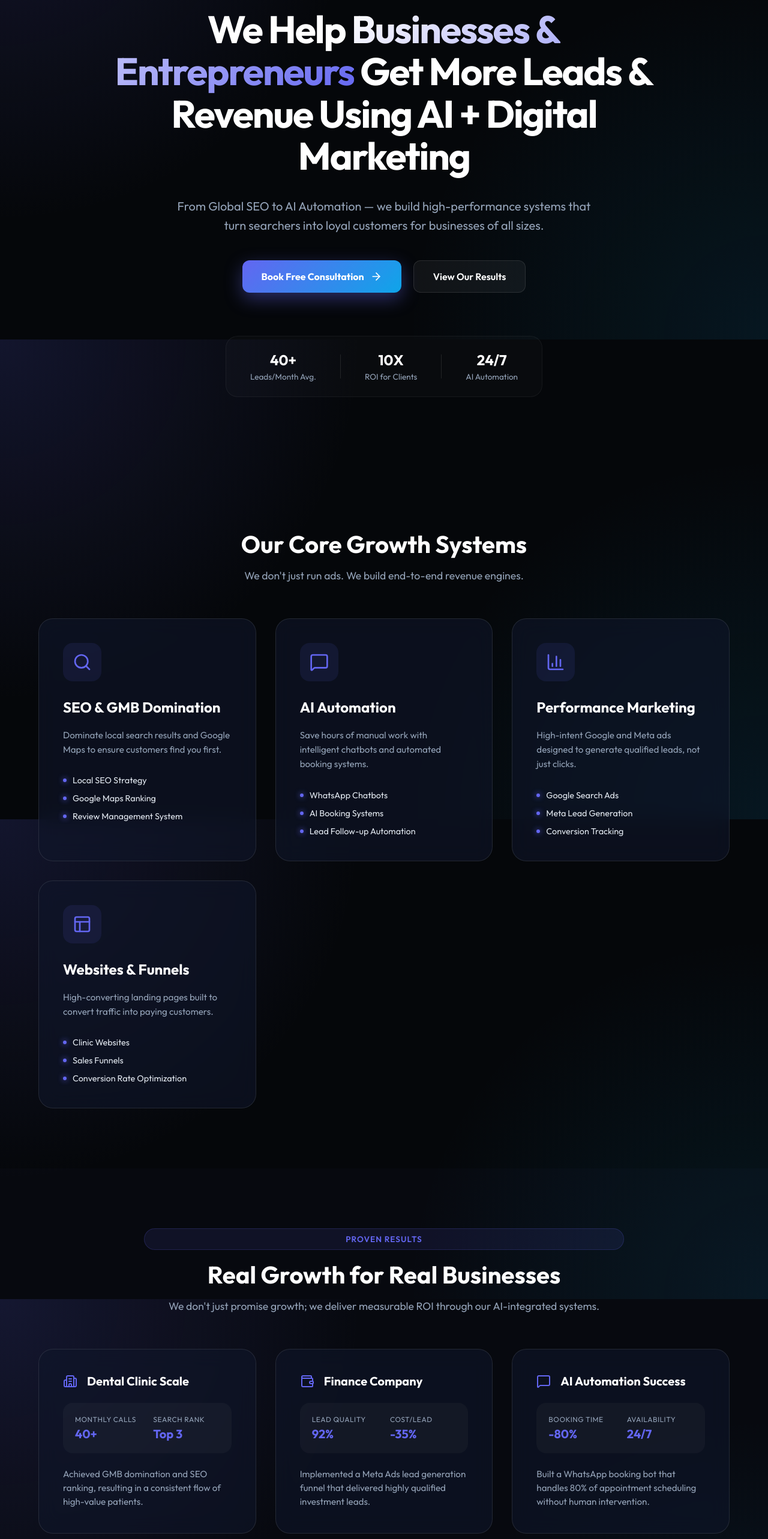
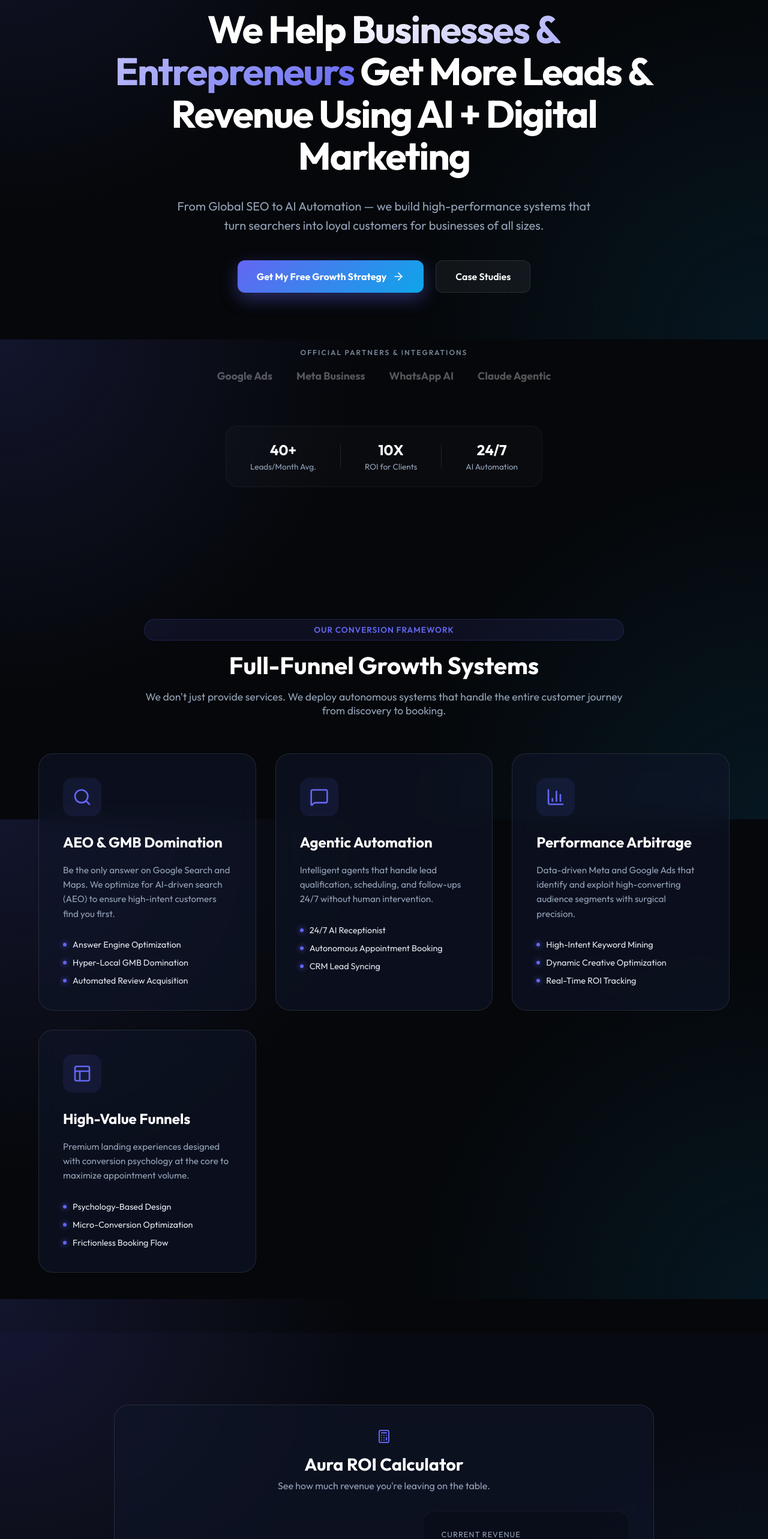
Before and after one commit to BitmAura/AuradigitalMarketing, a Next.js app: page / in a window 1280 px wide. Shown: the part 234-2800 px from the top of the page at 60% size. Built offline with nearby package versions, Linux system fonts and the light colour scheme.

Commit message:
Ultimate: Full conversion overhaul with ROI Calculator, Service Blueprint, and Trust Bar

```diff
--- a/src/app/page.module.css
+++ b/src/app/page.module.css
@@ -91,6 +91,41 @@
 .secondaryBtn:hover {
   background: rgba(255, 255, 255, 0.1);
   border-color: rgba(255, 255, 255, 0.2);
+}
+
+.trustBar {
+  margin-top: 60px;
+  display: flex;
+  flex-direction: column;
+  gap: 20px;
+  opacity: 0.8;
+}
+
+.trustBar span {
+  font-size: 0.75rem;
+  font-weight: 600;
+  color: var(--text-muted);
+  text-transform: uppercase;
+  letter-spacing: 2px;
+}
+
+.partnerGrid {
+  display: flex;
+  gap: 40px;
+  justify-content: center;
+  align-items: center;
+  flex-wrap: wrap;
+}
+
+.partner {
+  font-size: 1.1rem;
+  font-weight: 700;
+  color: rgba(255, 255, 255, 0.4);
+  transition: color 0.3s ease;
+}
+
+.partner:hover {
+  color: var(--primary);
 }
 
 .heroStats {
@@ -293,6 +328,56 @@
 @keyframes pulse {
   0%, 100% { transform: scale(1); }
   50% { transform: scale(1.05); }
+}
+
+/* Calculator Section */
+.calculatorSection {
+  background: rgba(99, 102, 241, 0.03);
+  padding: 120px 0;
+}
+
+/* Blueprint Section */
+.blueprint {
+  background: #05070a;
+  position: relative;
+}
+
+.blueprintGrid {
+  display: grid;
+  grid-template-columns: repeat(auto-fit, minmax(240px, 1fr));
+  gap: 40px;
+  margin-top: 60px;
+}
+
+.blueprintItem {
+  display: flex;
+  flex-direction: column;
+  gap: 20px;
+  position: relative;
+}
+
+.stepNumber {
+  font-size: 3rem;
+  font-weight: 800;
+  color: rgba(99, 102, 241, 0.1);
+  line-height: 1;
+  transition: all 0.3s ease;
+}
+
+.blueprintItem:hover .stepNumber {
+  color: rgba(99, 102, 241, 0.3);
+  transform: scale(1.1);
+}
+
+.blueprintItem h4 {
+  color: #fff;
+  font-size: 1.25rem;
+}
+
+.blueprintItem p {
+  color: var(--text-muted);
+  font-size: 0.95rem;
+  line-height: 1.5;
 }
 
 /* About Section */
--- a/src/app/page.tsx
+++ b/src/app/page.tsx
@@ -15,6 +15,7 @@ import {
   Store,
   Rocket
 } from 'lucide-react';
+import GrowthCalculator from '@/components/GrowthCalculator';
 import styles from './page.module.css';
 
 const Home = () => {
@@ -37,11 +38,21 @@ const Home = () => {
             </p>
             <div className={styles.heroActions}>
               <a href="#contact" className={styles.primaryBtn}>
-                Book Free Consultation <ArrowRight size={20} />
+                Get My Free Growth Strategy <ArrowRight size={20} />
               </a>
               <a href="#results" className={styles.secondaryBtn}>
-                View Our Results
+                Case Studies
               </a>
+            </div>
+
+            <div className={styles.trustBar}>
+              <span>Official Partners & Integrations</span>
+              <div className={styles.partnerGrid}>
+                <div className={styles.partner}>Google Ads</div>
+                <div className={styles.partner}>Meta Business</div>
+                <div className={styles.partner}>WhatsApp AI</div>
+                <div className={styles.partner}>Claude Agentic</div>
+              </div>
             </div>
             <div className={styles.heroStats}>
               <div className={styles.stat}>
@@ -67,35 +78,43 @@ const Home = () => {
       <section id="services" className={styles.services}>
         <div className="container">
           <div className={styles.sectionHeader}>
-            <h2>Our Core Growth Systems</h2>
-            <p>We don't just run ads. We build end-to-end revenue engines.</p>
+            <div className={styles.badge}>Our Conversion Framework</div>
+            <h2>Full-Funnel Growth Systems</h2>
+            <p>We don't just provide services. We deploy autonomous systems that handle the entire customer journey from discovery to booking.</p>
           </div>
           <div className={styles.servicesGrid}>
             <ServiceCard
-              title="SEO & GMB Domination"
-              description="Dominate local search results and Google Maps to ensure customers find you first."
+              title="AEO & GMB Domination"
+              description="Be the only answer on Google Search and Maps. We optimize for AI-driven search (AEO) to ensure high-intent customers find you first."
               icon={Search}
-              features={["Local SEO Strategy", "Google Maps Ranking", "Review Management System"]}
+              features={["Answer Engine Optimization", "Hyper-Local GMB Domination", "Automated Review Acquisition"]}
             />
             <ServiceCard
-              title="AI Automation"
-              description="Save hours of manual work with intelligent chatbots and automated booking systems."
+              title="Agentic Automation"
+              description="Intelligent agents that handle lead qualification, scheduling, and follow-ups 24/7 without human intervention."
               icon={MessageSquare}
-              features={["WhatsApp Chatbots", "AI Booking Systems", "Lead Follow-up Automation"]}
+              features={["24/7 AI Receptionist", "Autonomous Appointment Booking", "CRM Lead Syncing"]}
             />
             <ServiceCard
-              title="Performance Marketing"
-              description="High-intent Google and Meta ads designed to generate qualified leads, not just clicks."
+              title="Performance Arbitrage"
+              description="Data-driven Meta and Google Ads that identify and exploit high-converting audience segments with surgical precision."
               icon={BarChart3}
-              features={["Google Search Ads", "Meta Lead Generation", "Conversion Tracking"]}
+              features={["High-Intent Keyword Mining", "Dynamic Creative Optimization", "Real-Time ROI Tracking"]}
             />
             <ServiceCard
-              title="Websites & Funnels"
-              description="High-converting landing pages built to convert traffic into paying customers."
+              title="High-Value Funnels"
+              description="Premium landing experiences designed with conversion psychology at the core to maximize appointment volume."
               icon={Layout}
-              features={["Clinic Websites", "Sales Funnels", "Conversion Rate Optimization"]}
+              features={["Psychology-Based Design", "Micro-Conversion Optimization", "Frictionless Booking Flow"]}
             />
           </div>
+        </div>
+      </section>
+
+      {/* ROI Calculator Section */}
+      <section className={styles.calculatorSection}>
+        <div className="container">
+          <GrowthCalculator />
         </div>
       </section>
 
@@ -192,6 +211,39 @@ const Home = () => {
             <div className={styles.stackItem}>
               <div className={styles.stackIcon}>CD</div>
               <span>Claude Code</span>
+            </div>
+          </div>
+        </div>
+      </section>
+
+      {/* Service Blueprint */}
+      <section className={styles.blueprint}>
+        <div className="container">
+          <div className={styles.sectionHeader}>
+            <div className={styles.badge}>The Aura Methodology</div>
+            <h2>How We Build Your Growth Engine</h2>
+            <p>Our systematic 4-step process ensures consistent, predictable scaling for your business.</p>
+          </div>
+          <div className={styles.blueprintGrid}>
+            <div className={styles.blueprintItem}>
+              <div className={styles.stepNumber}>01</div>
+              <h4>Discovery & Mapping</h4>
+              <p>We analyze your market and identify high-intent traffic sources your competitors are missing.</p>
+            </div>
+            <div className={styles.blueprintItem}>
+              <div className={styles.stepNumber}>02</div>
+              <h4>System Deployment</h4>
+              <p>We build your high-converting funnels and deploy autonomous AI agents to handle leads.</p>
+            </div>
+            <div className={styles.blueprintItem}>
+              <div className={styles.stepNumber}>03</div>
+              <h4>Traffic Injection</h4>
+              <p>We scale your visibility through hyper-targeted GMB domination and performance ads.</p>
+            </div>
+            <div className={styles.blueprintItem}>
+              <div className={styles.stepNumber}>04</div>
+              <h4>Optimization Loop</h4>
+              <p>Continuous AI-driven optimization of your conversion rates and lead quality for maximum ROI.</p>
             </div>
           </div>
         </div>
--- /dev/null
+++ b/src/components/GrowthCalculator.module.css
@@ -0,0 +1,158 @@
+.container {
+  padding: 40px;
+  max-width: 900px;
+  margin: 0 auto;
+  display: flex;
+  flex-direction: column;
+  gap: 32px;
+}
+
+.header {
+  text-align: center;
+  display: flex;
+  flex-direction: column;
+  align-items: center;
+  gap: 8px;
+}
+
+.icon {
+  color: var(--primary);
+  margin-bottom: 8px;
+}
+
+.header h3 {
+  font-size: 1.8rem;
+  color: #fff;
+}
+
+.header p {
+  color: var(--text-muted);
+}
+
+.calculatorGrid {
+  display: grid;
+  grid-template-columns: 1.2fr 1fr;
+  gap: 60px;
+  align-items: center;
+}
+
+.inputs {
+  display: flex;
+  flex-direction: column;
+  gap: 24px;
+}
+
+.inputGroup {
+  display: flex;
+  flex-direction: column;
+  gap: 12px;
+}
+
+.inputGroup label {
+  color: #fff;
+  font-weight: 500;
+  font-size: 0.95rem;
+}
+
+.inputGroup input[type="range"] {
+  width: 100%;
+  accent-color: var(--primary);
+  cursor: pointer;
+}
+
+.results {
+  display: flex;
+  flex-direction: column;
+  gap: 20px;
+  background: rgba(0, 0, 0, 0.2);
+  padding: 30px;
+  border-radius: 20px;
+  border: 1px solid rgba(255, 255, 255, 0.05);
+}
+
+.resultItem {
+  display: flex;
+  flex-direction: column;
+  gap: 4px;
+}
+
+.resultItem span {
+  font-size: 0.8rem;
+  color: var(--text-muted);
+  text-transform: uppercase;
+  letter-spacing: 1px;
+}
+
+.resultItem .value {
+  font-size: 1.8rem;
+  font-weight: 700;
+  color: #fff;
+}
+
+.highlight .value {
+  color: var(--primary);
+  font-size: 2.2rem;
+}
+
+.badge {
+  background: rgba(16, 185, 129, 0.15);
+  color: #10b981;
+  padding: 4px 10px;
+  border-radius: 6px;
+  font-size: 0.75rem;
+  font-weight: 700;
+  width: fit-content;
+  margin-top: 4px;
+}
+
+.potential {
+  margin-top: 10px;
+  padding-top: 20px;
+  border-top: 1px solid rgba(255, 255, 255, 0.1);
+  display: flex;
+  align-items: center;
+  gap: 12px;
+  color: #10b981;
+}
+
+.potential strong {
+  font-size: 1.2rem;
+  display: block;
+}
+
+.potential span {
+  font-size: 0.8rem;
+  color: var(--text-muted);
+}
+
+.cta {
+  background: linear-gradient(135deg, var(--primary), var(--secondary));
+  color: #fff;
+  padding: 16px;
+  border: none;
+  border-radius: 12px;
+  font-weight: 700;
+  font-size: 1rem;
+  cursor: pointer;
+  display: flex;
+  align-items: center;
+  justify-content: center;
+  gap: 10px;
+  transition: all 0.3s ease;
+}
+
+.cta:hover {
+  transform: translateY(-2px);
+  box-shadow: 0 10px 20px rgba(99, 102, 241, 0.3);
+}
+
+@media (max-width: 768px) {
+  .calculatorGrid {
+    grid-template-columns: 1fr;
+    gap: 40px;
+  }
+
+  .container {
+    padding: 30px 20px;
+  }
+}
--- /dev/null
+++ b/src/components/GrowthCalculator.tsx
@@ -0,0 +1,86 @@
+"use client";
+
+import React, { useState } from 'react';
+import styles from './GrowthCalculator.module.css';
+import { Calculator, TrendingUp, DollarSign } from 'lucide-react';
+
+const GrowthCalculator = () => {
+  const [leads, setLeads] = useState(20);
+  const [conversion, setConversion] = useState(10);
+  const [value, setValue] = useState(500);
+
+  const monthlyRevenue = leads * (conversion / 100) * value;
+  const growthRevenue = (leads * 2.5) * ((conversion + 5) / 100) * value;
+  const difference = growthRevenue - monthlyRevenue;
+
+  return (
+    <div className={`glass-card ${styles.container}`}>
+      <div className={styles.header}>
+        <Calculator className={styles.icon} />
+        <h3>Aura ROI Calculator</h3>
+        <p>See how much revenue you're leaving on the table.</p>
+      </div>
+
+      <div className={styles.calculatorGrid}>
+        <div className={styles.inputs}>
+          <div className={styles.inputGroup}>
+            <label>Current Monthly Leads: {leads}</label>
+            <input
+              type="range"
+              min="5"
+              max="200"
+              value={leads}
+              onChange={(e) => setLeads(Number(e.target.value))}
+            />
+          </div>
+          <div className={styles.inputGroup}>
+            <label>Conversion Rate: {conversion}%</label>
+            <input
+              type="range"
+              min="1"
+              max="50"
+              value={conversion}
+              onChange={(e) => setConversion(Number(e.target.value))}
+            />
+          </div>
+          <div className={styles.inputGroup}>
+            <label>Avg. Customer Value: ${value}</label>
+            <input
+              type="range"
+              min="100"
+              max="5000"
+              step="100"
+              value={value}
+              onChange={(e) => setValue(Number(e.target.value))}
+            />
+          </div>
+        </div>
+
+        <div className={styles.results}>
+          <div className={styles.resultItem}>
+            <span>Current Revenue</span>
+            <div className={styles.value}>${monthlyRevenue.toLocaleString()}</div>
+          </div>
+          <div className={`${styles.resultItem} ${styles.highlight}`}>
+            <span>Aura Optimized</span>
+            <div className={styles.value}>${growthRevenue.toLocaleString()}</div>
+            <span className={styles.badge}>2.5X Growth</span>
+          </div>
+          <div className={styles.potential}>
+            <TrendingUp size={20} />
+            <div>
+              <strong>+${difference.toLocaleString()}</strong>
+              <span>Potential Monthly Increase</span>
+            </div>
+          </div>
+        </div>
+      </div>
+
+      <button className={styles.cta} onClick={() => window.location.href = '#contact'}>
+        Claim Your Growth Strategy <TrendingUp size={18} />
+      </button>
+    </div>
+  );
+};
+
+export default GrowthCalculator;
```
